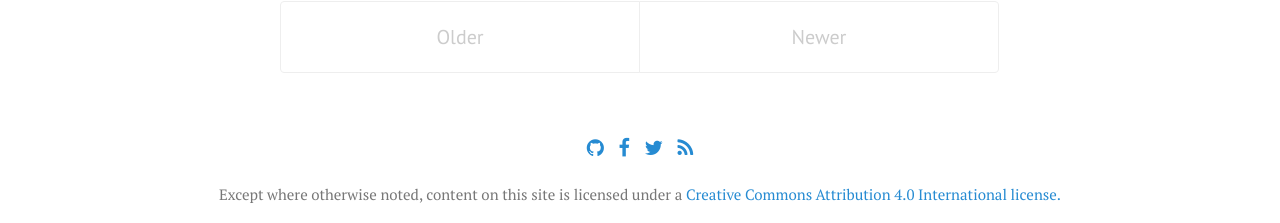
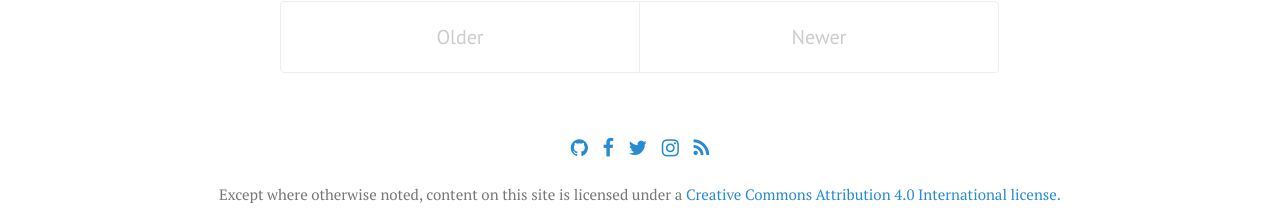
Before and after one commit to hopandfork/hopandfork.github.io, a Jekyll site: the page built from index.html, in a window 1280 px wide. Shown: the part 1551-1774 px from the top of the page. Built offline with Jekyll 4.4.1, drawn with Linux system fonts in a browser that asks for light colours; the list of posts is cut into pages by our own code.

Commit message:
Adds link to Instagram in the footer

```diff
--- a/_layouts/default.html
+++ b/_layouts/default.html
@@ -30,6 +30,8 @@
 	      <a href="https://www.facebook.com/hopandfork/"><i class="fa fa-facebook" aria-hidden="true"></i></a>
 	      &nbsp;
 	      <a href="https://twitter.com/hopandfork"><i class="fa fa-twitter" aria-hidden="true"></i></a>
+	      &nbsp;
+	      <a href="https://www.instagram.com/hopandfork/"><i class="fa fa-instagram" aria-hidden="true"></i></a>
 	      &nbsp;
 	      <a href="/feed.xml"><i class="fa fa-rss" aria-hidden="true"></i></a>
 	      </p>
```
